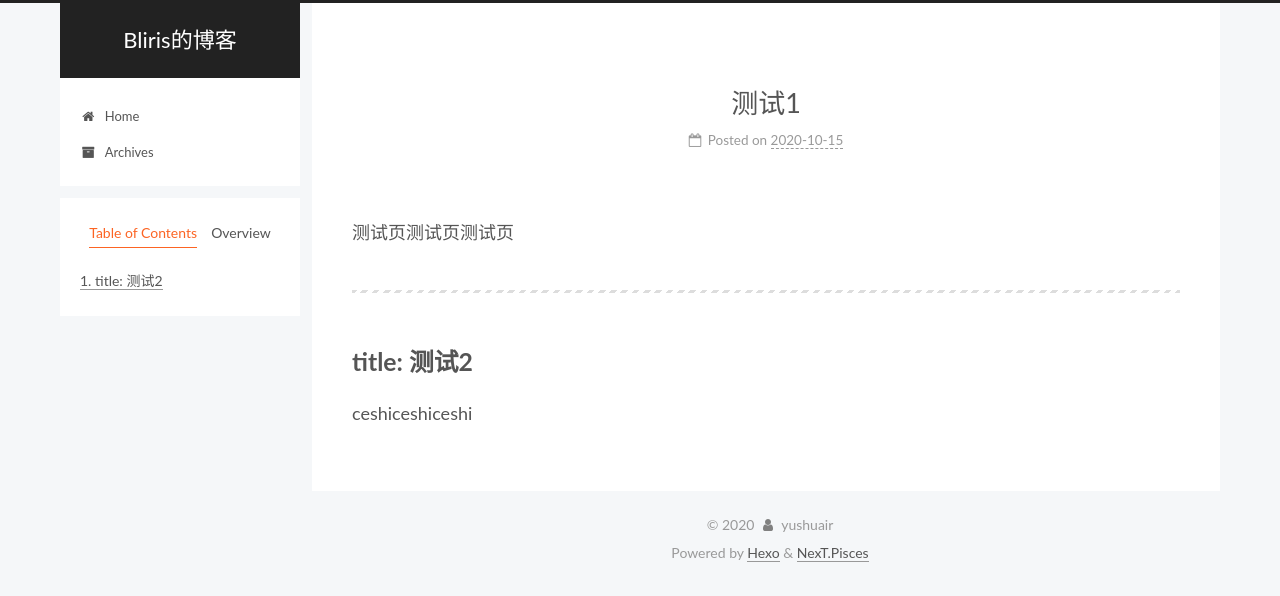
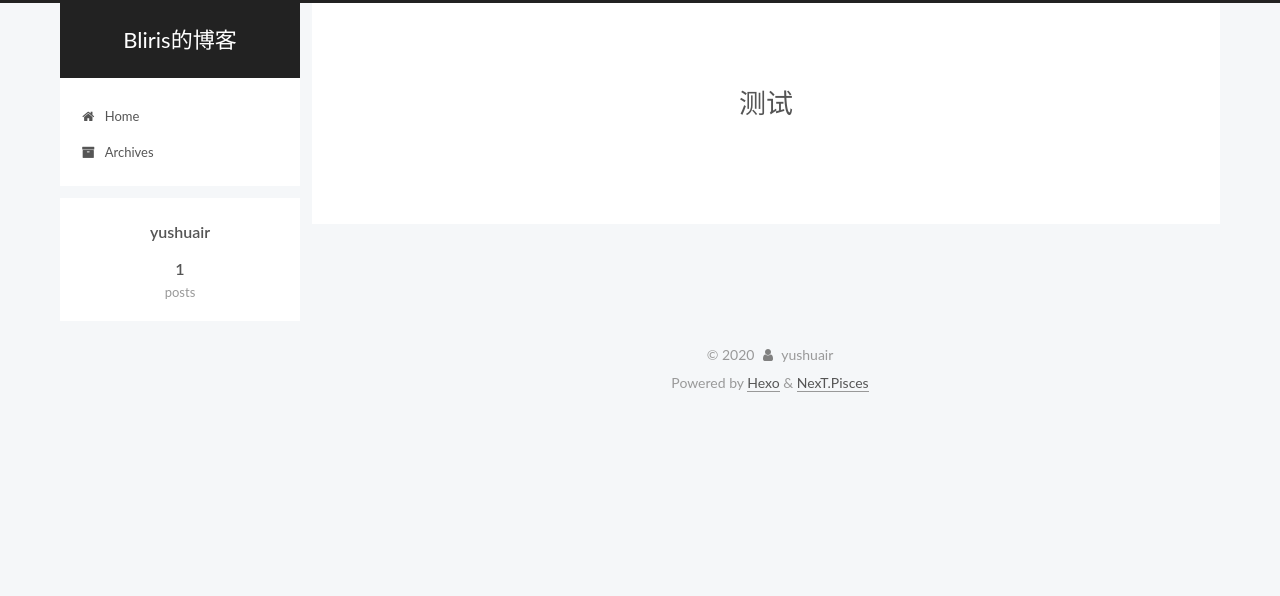
Before and after one commit to Bliris/Bliris.github.io, a plain HTML site: page 测试/index.html in a window 1280 px wide. Drawn offline with Linux system fonts and the light colour scheme.

Commit message:
Site updated: 2020-10-15 13:44:44

```diff
--- a/css/main.css
+++ b/css/main.css
@@ -1172,7 +1172,7 @@ pre .javascript .function {
 }
 .links-of-author a::before,
 .links-of-author span.exturl::before {
-  background: #55cc81;
+  background: #ff6681;
   border-radius: 50%;
   content: ' ';
   display: inline-block;
--- a/2020/10/15/hello-world/index.html
+++ b/测试/index.html
@@ -20,19 +20,17 @@
     var CONFIG = {"hostname":"bliris.github.io","root":"/","scheme":"Pisces","version":"7.8.0","exturl":false,"sidebar":{"position":"left","display":"post","padding":18,"offset":12,"onmobile":false},"copycode":{"enable":false,"show_result":false,"style":null},"back2top":{"enable":true,"sidebar":false,"scrollpercent":false},"bookmark":{"enable":false,"color":"#222","save":"auto"},"fancybox":false,"mediumzoom":false,"lazyload":false,"pangu":false,"comments":{"style":"tabs","active":null,"storage":true,"lazyload":false,"nav":null},"algolia":{"hits":{"per_page":10},"labels":{"input_placeholder":"Search for Posts","hits_empty":"We didn't find any results for the search: ${query}","hits_stats":"${hits} results found in ${time} ms"}},"localsearch":{"enable":false,"trigger":"auto","top_n_per_article":1,"unescape":false,"preload":false},"motion":{"enable":true,"async":false,"transition":{"post_block":"fadeIn","post_header":"slideDownIn","post_body":"slideDownIn","coll_header":"slideLeftIn","sidebar":"slideUpIn"}}};
   </script>
 
-  <meta name="description" content="测试页测试页测试页  title: 测试2ceshiceshiceshi">
-<meta property="og:type" content="article">
-<meta property="og:title" content="测试1">
-<meta property="og:url" content="https://bliris.github.io/2020/10/15/hello-world/index.html">
+  <meta property="og:type" content="website">
+<meta property="og:title" content="测试">
+<meta property="og:url" content="https://bliris.github.io/%E6%B5%8B%E8%AF%95/index.html">
 <meta property="og:site_name" content="Bliris的博客">
-<meta property="og:description" content="测试页测试页测试页  title: 测试2ceshiceshiceshi">
 <meta property="og:locale" content="en_US">
-<meta property="article:published_time" content="2020-10-15T02:08:38.826Z">
-<meta property="article:modified_time" content="2020-10-15T03:47:02.141Z">
+<meta property="article:published_time" content="2020-10-15T05:43:51.000Z">
+<meta property="article:modified_time" content="2020-10-15T05:43:51.018Z">
 <meta property="article:author" content="yushuair">
 <meta name="twitter:card" content="summary">
 
-<link rel="canonical" href="https://bliris.github.io/2020/10/15/hello-world/">
+<link rel="canonical" href="https://bliris.github.io/%E6%B5%8B%E8%AF%95/">
 
 
 <script id="page-configurations">
@@ -40,12 +38,13 @@
   CONFIG.page = {
     sidebar: "",
     isHome : false,
-    isPost : true,
+    isPost : false,
     lang   : 'en'
   };
 </script>
 
-  <title>测试1 | Bliris的博客</title>
+  <title>测试 | Bliris的博客
+</title>
 
 
 
@@ -143,70 +142,38 @@
         <div class="content-wrap">
 
 
-          <div class="content post posts-expand">
+
+
+          <div class="content page posts-expand">
 
 
 
 
 
-  <article itemscope itemtype="http://schema.org/Article" class="post-block" lang="en">
-    <link itemprop="mainEntityOfPage" href="https://bliris.github.io/2020/10/15/hello-world/">
+    <div class="post-block" lang="en">
+      <header class="post-header">
 
-    <span hidden itemprop="author" itemscope itemtype="http://schema.org/Person">
-      <meta itemprop="image" content="/images/avatar.gif">
-      <meta itemprop="name" content="yushuair">
-      <meta itemprop="description" content="">
-    </span>
+<h1 class="post-title" itemprop="name headline">测试
+</h1>
 
-    <span hidden itemprop="publisher" itemscope itemtype="http://schema.org/Organization">
-      <meta itemprop="name" content="Bliris的博客">
-    </span>
-      <header class="post-header">
-        <h1 class="post-title" itemprop="name headline">
-          测试1
-        </h1>
-
-        <div class="post-meta">
-            <span class="post-meta-item">
-              <span class="post-meta-item-icon">
-                <i class="fa fa-calendar-o"></i>
-              </span>
-              <span class="post-meta-item-text">Posted on</span>
+<div class="post-meta">
 
 
-              <time title="Created: 2020-10-15 10:08:38 / Modified: 11:47:02" itemprop="dateCreated datePublished" datetime="2020-10-15T10:08:38+08:00">2020-10-15</time>
-            </span>
+</div>
 
-
-
-        </div>
-      </header>
+</header>
 
 
 
 
-    <div class="post-body" itemprop="articleBody">
+      <div class="post-body">
+
+      </div>
 
 
-        <p>测试页测试页测试页</p>
-<hr>
-<h2 id="title-测试2"><a href="#title-测试2" class="headerlink" title="title: 测试2"></a>title: 测试2</h2><p>ceshiceshiceshi</p>
 
     </div>
 
-
-
-
-
-      <footer class="post-footer">
-
-
-
-
-
-      </footer>
-
-  </article>
 
 
 
@@ -261,7 +228,6 @@
 
       <!--noindex-->
       <div class="post-toc-wrap sidebar-panel">
-          <div class="post-toc motion-element"><ol class="nav"><li class="nav-item nav-level-2"><a class="nav-link" href="#title-%E6%B5%8B%E8%AF%952"><span class="nav-number">1.</span> <span class="nav-text">title: 测试2</span></a></li></ol></div>
       </div>
       <!--/noindex-->
 
```
Also changed, not shown: index.html (+1 -1 lines).
